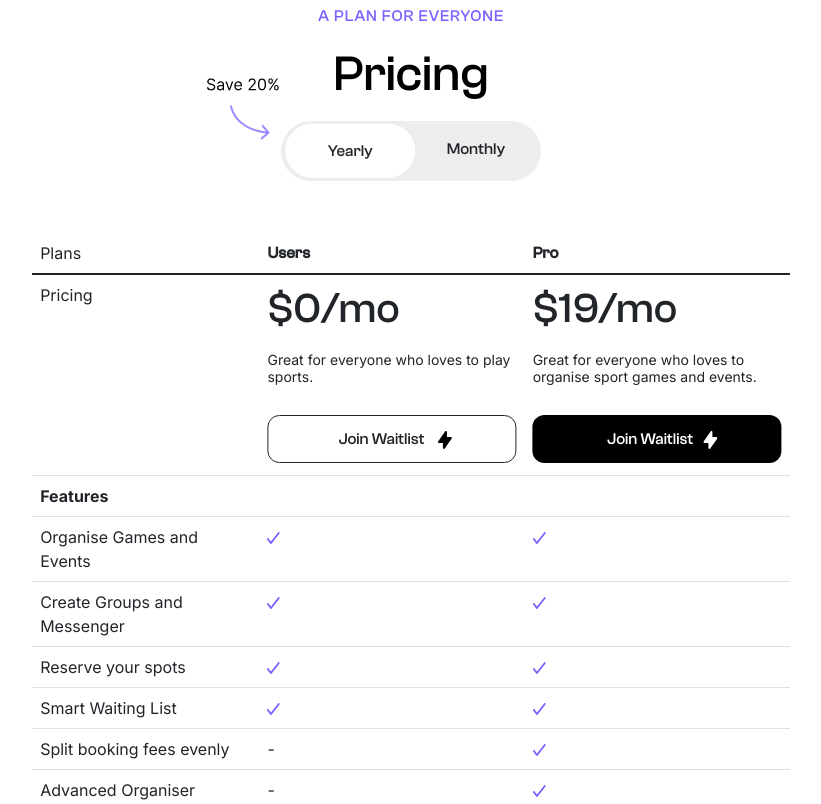
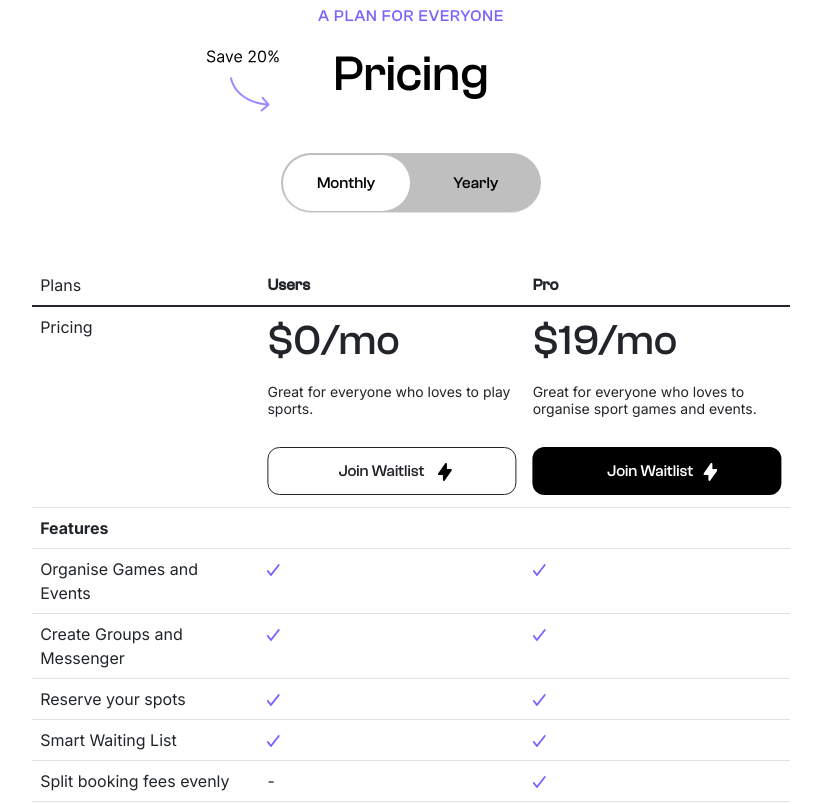
Before and after one commit to tanuj-22/booksports, a React (Create React App) app: page / in a window 1280 px wide. Shown: the part 5580-6384 px from the top of the page, without its empty margins (229-1050 px from the left). Built offline with nearby package versions, Linux system fonts and the light colour scheme; a web font is replaced by a local one.

Commit message:
pricing section tabs updated

```diff
--- a/src/Components/Pricing.js
+++ b/src/Components/Pricing.js
@@ -1,6 +1,8 @@
 // import components
 import PricingTable from "./PricingTable";
 import { Container, Row, Col } from "react-bootstrap";
+import {Tabs, Tab} from 'react-bootstrap'
+
 // import css
 import "../css/pricing.css";
 // import assets
@@ -18,18 +20,6 @@ const Pricing = () => {
           Pricing
         </p>
         <div className="tab-section">
-          <Container fluid data-aos="fade-up" data-aos-delay="200">
-            <Row>
-              <Col xs={6}>
-                <p className="tab-section-yearly">Yearly</p>
-              </Col>
-              <Col xs={6}>
-                <p className="tab-section-monthly">Monthly</p>
-              </Col>
-            </Row>
-          </Container>
-        </div>
-
           <div className="saveMoneyContainer save-money">
             <div className="">
               <img
@@ -40,7 +30,22 @@ const Pricing = () => {
               />
             </div>
           </div>
-        <PricingTable />
+          <Tabs defaultActiveKey="monthly" id="uncontrolled-tab-example" className="mb-3">
+              <Tab eventKey="monthly" title="Monthly">
+                <PricingTable
+                  price={19}
+                />
+              </Tab>
+              <Tab eventKey="yearly" title="Yearly">
+                <PricingTable
+                  price={15}
+                />
+              </Tab>
+          </Tabs>
+        </div>
+
+
+
       </Container>
     </div>
   );
--- a/src/Components/PricingTable.js
+++ b/src/Components/PricingTable.js
@@ -7,7 +7,7 @@ import lightningLogoBlack from "../assests/lightninglogo-black.svg";
 // import libs
 import { useState } from "react";
 
-const PricingTable = () => {
+const PricingTable = (props) => {
   const [logo1, setLogo1] = useState(lightningLogoBlack);
   const [logo2, setLogo2] = useState(lightningLogoBlack);
 
@@ -68,7 +68,7 @@ const PricingTable = () => {
               </td>
               <td width={"35%"}>
                 <div className="pricing-in-td">
-                  <p className="price-per-month">$19/mo</p>
+                  <p className="price-per-month">${props.price}/mo</p>
                   <p className="info-line-td">
                     Great for everyone who loves to organise sport games and
                     events.
@@ -258,7 +258,7 @@ const PricingTable = () => {
           <p className="">
             <span className="pricing-alternate-heading">Pro</span>
             <br />
-            <span className="pricing-alternate-price">$19/mo</span>
+            <span className="pricing-alternate-price">${props.price}/mo</span>
           </p>
           <hr />
           <p className="pricing-feature">
--- a/src/css/pricing.css
+++ b/src/css/pricing.css
@@ -94,13 +94,7 @@
     text-align: center;
     color: #000000;
 }
-.pricing-section .tab-section{
-    background: #ededed;
-    border-radius: 159px;
-    width: 260px;
-    height: 60px;
-    margin: auto;
-}
+
 .pricing-section .tab-section-monthly{
     margin: 0;
     transform:  translateY(65%);
@@ -258,3 +252,30 @@
         letter-spacing: 1px;
     }
 }
+
+.tab-section .nav-tabs{
+    background: #ededed;
+    border-radius: 159px;
+    width: 260px;
+    height: 60px;
+    margin-top: 3rem;
+    margin-left: auto;
+    margin-right: auto;
+    background: rgb(191, 191, 191);
+    padding: 0.25px;
+}
+.tab-section .nav-tabs .nav-item{
+    width: 49%;
+    margin-left: 1px;
+    margin-right: 1px;
+    margin: auto;
+}
+.tab-section .nav-tabs .nav-item button{
+    width: 100%;
+    height: 56px;
+    text-align: center;
+    border-radius: 100px;
+    border: none;
+    color: black;
+    font-size: 1rem;
+}
```
Lines whose indentation alone changed are shown as unchanged.
